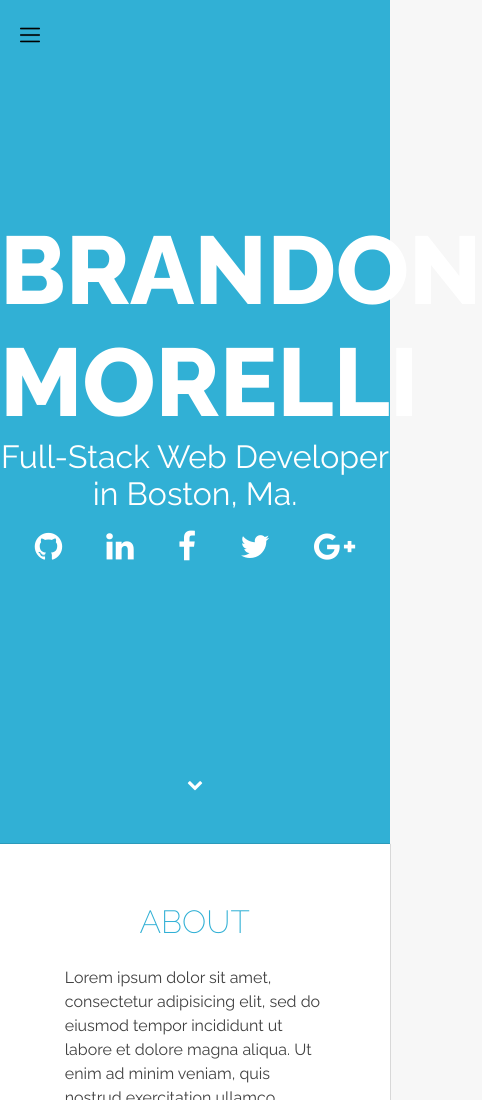
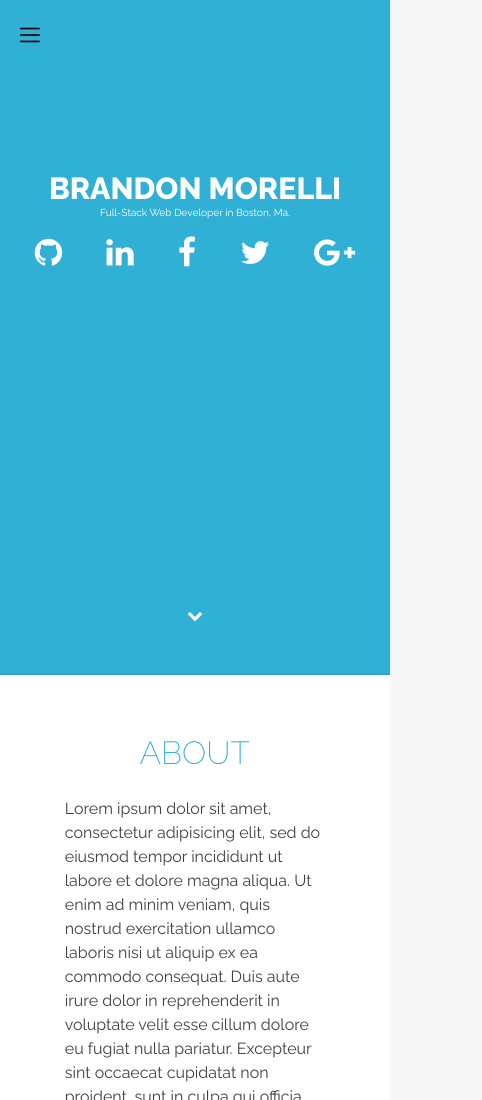
Before and after one commit to bmorelli25/portfolio-template, a plain HTML site: page index.html in a window 390 px wide. Shown: the top 1100 px of the page, 482 px wide, since content can reach past the window. Drawn offline with Linux system fonts and the light colour scheme.

Commit message:
Making .jumbotron responsinve

```diff
--- a/style.css
+++ b/style.css
@@ -117,10 +117,16 @@ img{ /* Menu log*/
 .jumbotron-text {
   /*TAGLINE UNDER NAME*/
   font-weight: 400;
-  font-size: 2em;
+  font-size:2.6vw;
   color: white;
   text-align: center;
   padding-top: 150px;
+}
+
+@media (max-width:700px){
+  .jumbotron{
+    height: 80vh;
+  }
 }
 
 .jumbotron-text h1 {
```
